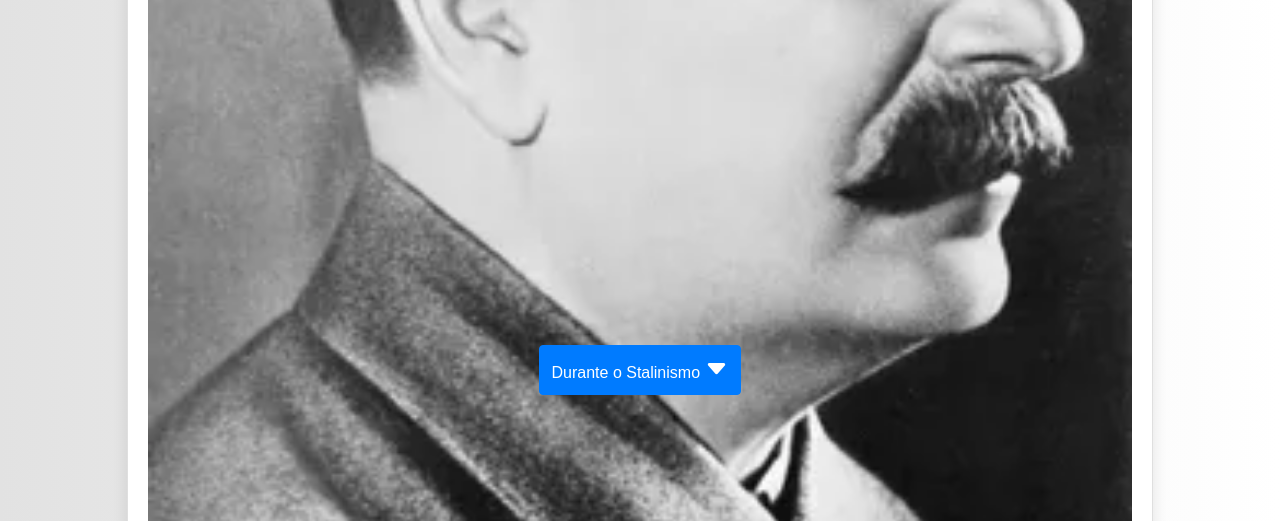
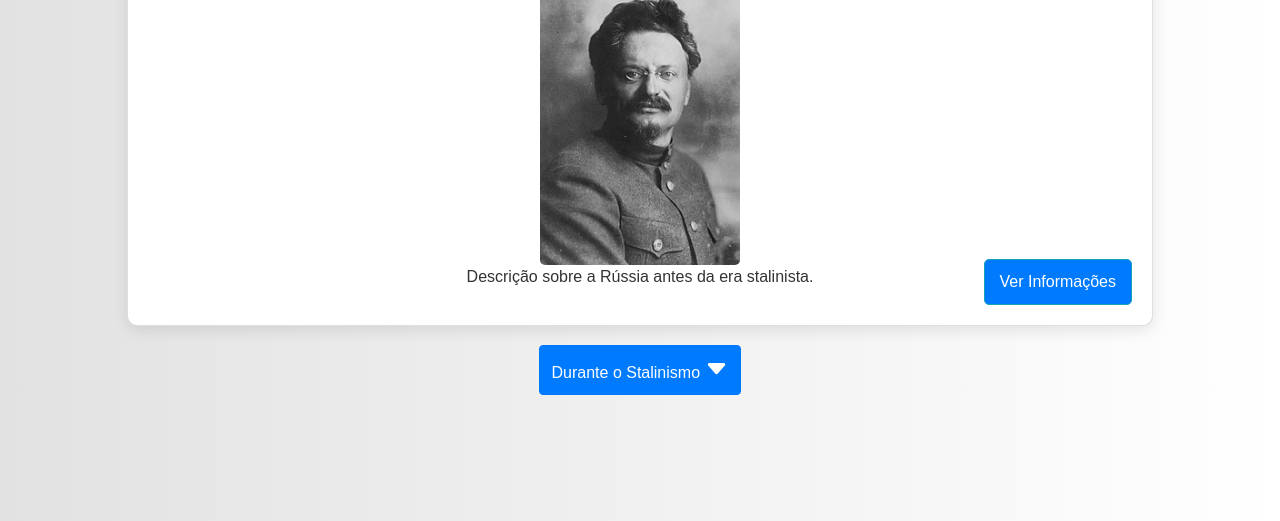
Before and after one commit to rpviana/politica-AI-2P, a plain HTML site: page Politica-AI-2P/index.html in a window 1280 px wide. Shown: the part 375-896 px from the top of the page. Drawn offline with nearby package versions, Linux system fonts and the light colour scheme.

Commit message:
Add files via upload

```diff
--- a/Politica-AI-2P/css/style.css
+++ b/Politica-AI-2P/css/style.css
@@ -25,6 +25,7 @@ header {
     height: 100vh;
     overflow: hidden;
     position: relative;
+    padding-top: 10px; /* Move o conteúdo da carta mais para cima */
 }
 
 .card {
@@ -32,10 +33,12 @@ header {
     border-radius: 10px;
     box-shadow: 0 4px 15px rgba(0, 0, 0, 0.1);
     width: 90%;
+    height: 50%; /* Aumenta a altura da carta */
     padding: 20px;
     position: absolute;
     transition: transform 0.5s ease-in-out, opacity 0.5s ease-in-out;
 }
+
 
 .card.hidden {
     opacity: 0;
@@ -45,6 +48,15 @@ header {
 .card.active {
     opacity: 1;
     transform: translateY(0);
+}
+
+.card img {
+    width: 200px; /* Largura fixa */
+    height: 300px; /* Altura fixa, dando uma aparência vertical */
+    object-fit: cover; /* Garante que a imagem seja cortada, se necessário, para se ajustar */
+    display: block;
+    margin: 0 auto; /* Centraliza a imagem dentro da carta */
+    border-radius: 5px; /* Opcional: bordas arredondadas */
 }
 
 /* Botão Ver Informações */
@@ -89,7 +101,7 @@ header {
 
 #prevButton {
     position: absolute;
-    top: 20px; /* Posiciona o botão anterior no topo da tela */
+    top: 100px; /* Aumente este valor para mover o botão mais para baixo */
 }
 
 #nextButton {
--- a/Politica-AI-2P/index.html
+++ b/Politica-AI-2P/index.html
@@ -16,21 +16,21 @@
         <section class="container">
             <div class="card" id="antes">
                 <h2>Antes do Stalinismo</h2>
-                <img src="img/stalinpreto.webp" alt="Rússia antes do Stalinismo" class="fade-in">
+                <img src="img/antesstalin.jpg" alt="Rússia antes do Stalinismo" class="fade-in">
                 <p>Descrição sobre a Rússia antes da era stalinista.</p>
                 <!-- Botão para ver informações -->
                 <button class="info-btn btn btn-info" onclick="location.href='informacoes_antes.html'">Ver Informações</button>
             </div>
             <div class="card hidden" id="durante">
                 <h2>Durante o Stalinismo</h2>
-                <img src="img/stalinpreto.webp" alt="Rússia durante o Stalinismo" class="fade-in">
+                <img src="img/stalinpreto." alt="Rússia durante o Stalinismo" class="fade-in">
                 <p>Descrição sobre a Rússia durante a era stalinista.</p>
                 <!-- Botão para ver informações -->
                 <button class="info-btn btn btn-info" onclick="location.href='informacoes_durante.html'">Ver Informações</button>
             </div>
             <div class="card hidden" id="depois">
                 <h2>Depois do Stalinismo</h2>
-                <img src="img/stalinpreto.webp" alt="Rússia depois do Stalinismo" class="fade-in">
+                <img src="img/stalinpreto." alt="Rússia depois do Stalinismo" class="fade-in">
                 <p>Descrição sobre a Rússia após a era stalinista.</p>
                 <!-- Botão para ver informações -->
                 <button class="info-btn btn btn-info" onclick="location.href='informacoes_depois.html'">Ver Informações</button>
```
Also changed, not shown: Politica-AI-2P/img/antesstalin.jpg (added).
